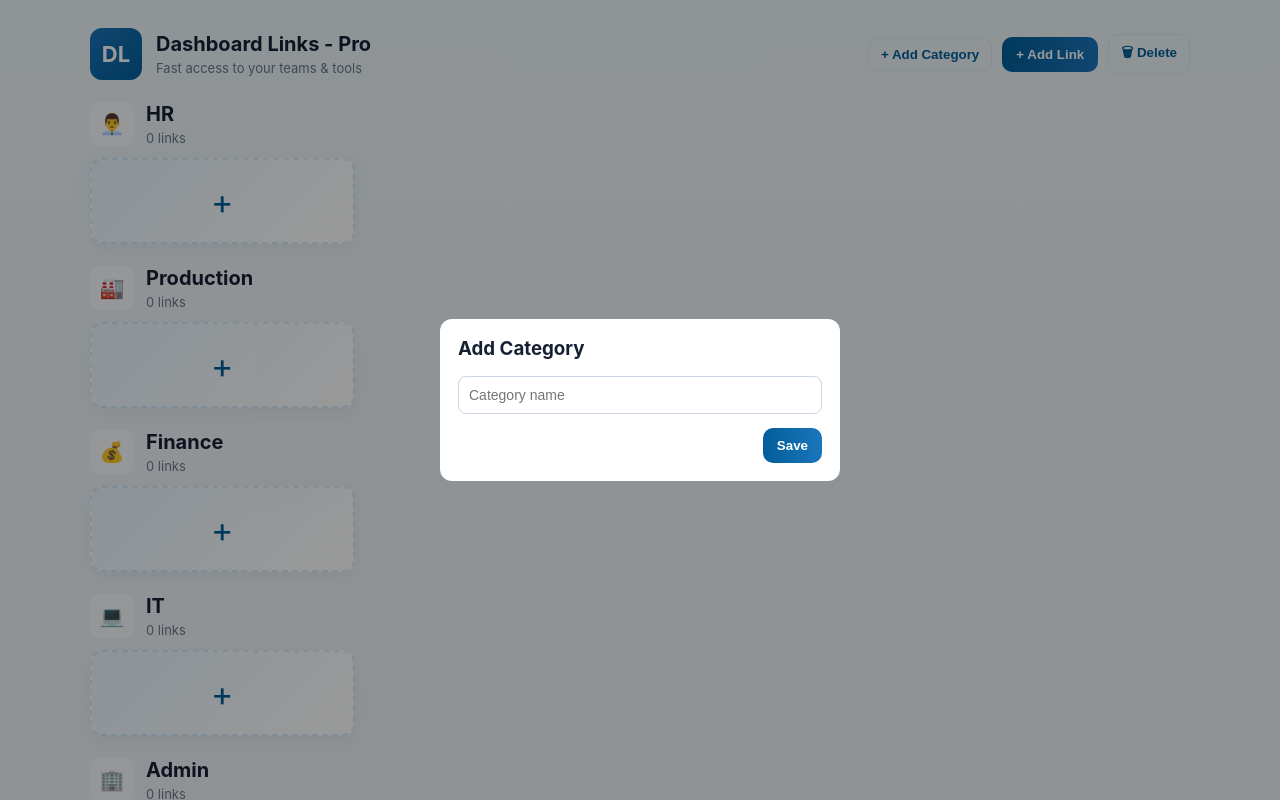
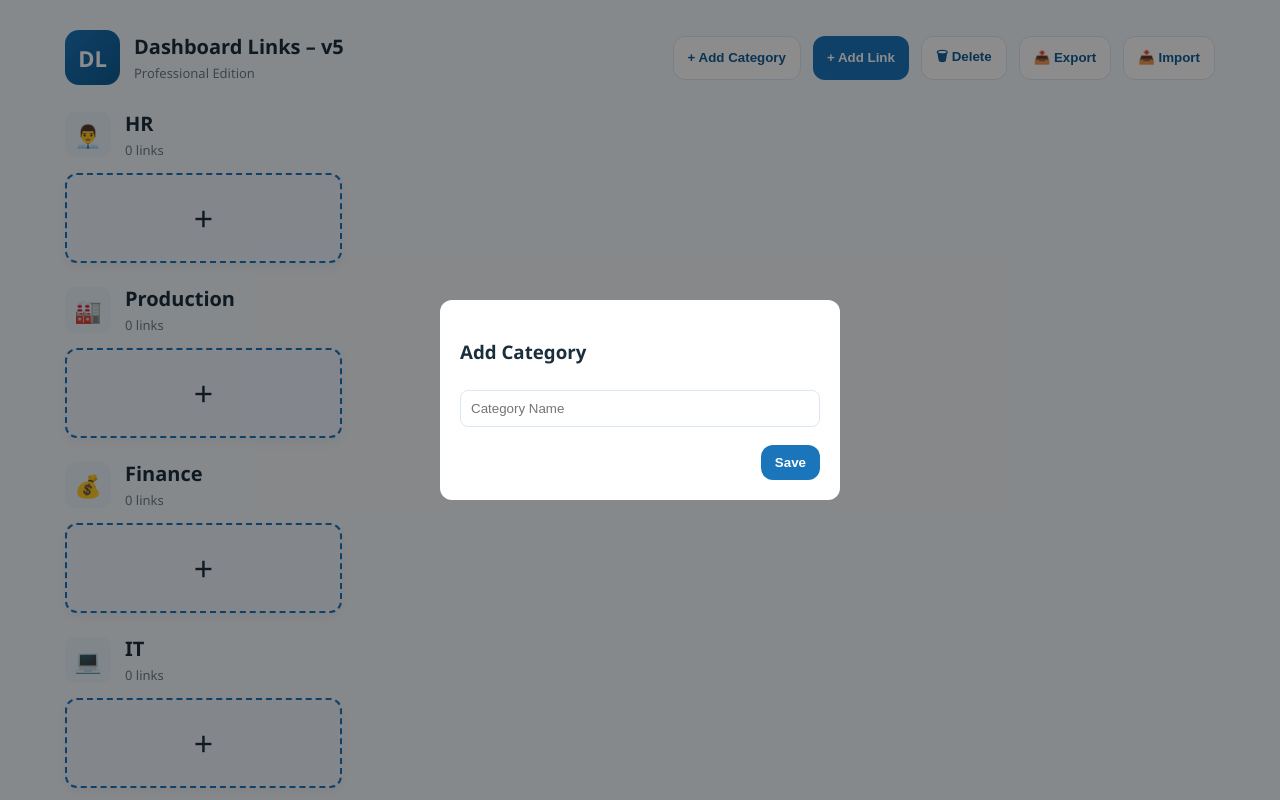
Before and after one commit to vijaysingh-241991/dashboard-links, a plain HTML site: page index.html in a window 1280 px wide. Both pictures are taken after a click on the button "+ Add Category". Shown: the top 800 px of the page. Drawn offline with Linux system fonts and the light colour scheme.

Commit message:
Update index.html

```diff
--- a/index.html
+++ b/index.html
@@ -3,131 +3,209 @@
 <head>
 <meta charset="utf-8" />
 <meta name="viewport" content="width=device-width, initial-scale=1" />
-<title>Dashboard Links - Pro v4</title>
+<title>Dashboard Links - Professional v5</title>
+
+<!-- Excel Import/Export Library -->
+<script src="https://cdn.jsdelivr.net/npm/xlsx@0.18.5/dist/xlsx.full.min.js"></script>
 
 <style>
-  :root{
-    --bg:#eef6fb;
-    --card:#ffffff;
-    --accent:#1b75bb;
-    --accent-2:#025e9a;
-    --muted:#6b7785;
-    --glass: rgba(255,255,255,0.6);
-    --radius:14px;
-  }
-  *{box-sizing:border-box}
-  body{
-    margin:0;
-    font-family: Inter, "Segoe UI", Roboto, Arial;
-    background: linear-gradient(180deg,var(--bg),#eef3f8);
-    color:#172033;
-    padding:28px;
+  :root {
+    --primary: #1b75bb;
+    --primary-dark: #0f5c94;
+    --bg: #f4f8fc;
+    --card-bg: #ffffff;
+    --border: #dbe7f3;
+    --text-main: #1b2e3c;
+    --text-muted: #6e7c87;
+    --radius: 12px;
   }
 
-  header{
-    display:flex;
-    align-items:center;
-    justify-content:space-between;
-    max-width:1100px;
-    margin:0 auto 22px;
+  * { box-sizing: border-box; }
+
+  body {
+    margin: 0;
+    font-family: "Segoe UI", Inter, Arial;
+    background: var(--bg);
+    color: var(--text-main);
+    padding: 30px;
   }
 
-  .brand{
-    display:flex;align-items:center;gap:14px;
-  }
-  .logo{
-    width:52px;height:52px;border-radius:12px;
-    background:linear-gradient(135deg,var(--accent),var(--accent-2));
-    color:white;display:flex;align-items:center;justify-content:center;
-    font-weight:700;font-size:22px;
+  header {
+    max-width: 1150px;
+    margin: 0 auto 25px;
+    display: flex;
+    justify-content: space-between;
+    align-items: center;
   }
 
-  .controls{display:flex;gap:10px;align-items:center}
-
-  button.btn{
-    padding:10px 14px;border-radius:10px;border:0;cursor:pointer;font-weight:600;
-    background:linear-gradient(90deg,var(--accent-2),var(--accent));color:white;
-  }
-  button.ghost{
-    background:transparent;border:1px solid rgba(23,32,51,0.06);
-    padding:8px 12px;border-radius:10px;font-weight:600;cursor:pointer;
-    color:var(--accent-2);
+  .brand {
+    display: flex;
+    gap: 14px;
+    align-items: center;
   }
 
-  main{max-width:1100px;margin:0 auto}
-
-  /* category */
-  .category-row{
-    margin-top:22px;
-  }
-  .category-header{
-    display:flex;align-items:center;gap:12px;
+  .logo {
+    width: 55px;
+    height: 55px;
+    border-radius: 14px;
+    background: linear-gradient(135deg, var(--primary), var(--primary-dark));
+    color: white;
+    display: flex;
+    justify-content: center;
+    align-items: center;
+    font-size: 22px;
+    font-weight: 700;
   }
 
-  .cat-bubble{
-    width:44px;height:44px;border-radius:10px;background:var(--glass);
-    display:flex;align-items:center;justify-content:center;font-size:20px;
+  .controls {
+    display: flex;
+    gap: 12px;
   }
 
-  .cat-title{font-size:20px;font-weight:700;margin-bottom:4px}
-  .muted{font-size:13px;color:var(--muted)}
-
-  /* cards */
-  .cards{
-    display:grid;
-    grid-template-columns: repeat(auto-fill,minmax(220px,1fr));
-    gap:14px;
-    margin-top:12px;
+  button {
+    padding: 10px 14px;
+    border-radius: var(--radius);
+    border: 1px solid var(--border);
+    cursor: pointer;
+    font-weight: 600;
+    background: white;
+    color: var(--primary-dark);
   }
 
-  .card{
-    background: linear-gradient(180deg, rgba(255,255,255,0.9), var(--card));
-    border-radius:12px;padding:14px;cursor:pointer;position:relative;
-    min-height:86px;
-    box-shadow: 0 6px 18px rgba(25,45,70,0.06);
-    transition:transform .15s ease;
-  }
-  .card:hover{transform:translateY(-6px);}
-
-  .card-icon{
-    width:44px;height:44px;border-radius:10px;background:linear-gradient(135deg,var(--accent),var(--accent-2));
-    color:white;display:flex;align-items:center;justify-content:center;font-size:20px;
-    margin-bottom:10px;
+  .btn-primary {
+    background: var(--primary);
+    color: white;
+    border: none;
   }
 
-  .card-title{font-weight:700;font-size:15px}
-  .card-url{font-size:12px;color:var(--muted);white-space:nowrap;overflow:hidden;text-overflow:ellipsis}
-
-  /* add card */
-  .add-card{
-    display:flex;align-items:center;justify-content:center;
-    font-size:34px;
-    background:linear-gradient(135deg,#e8f6ff,#ffffff);
-    color:var(--accent-2);
-    border:2px dashed rgba(27,117,187,0.12);
+  .btn-danger {
+    background: #c0392b;
+    color: white;
+    border: none;
   }
 
-  /* modal */
-  .modal-backdrop{
-    position:fixed;inset:0;background:rgba(0,0,0,0.4);
-    display:none;align-items:center;justify-content:center;padding:20px;
-  }
-  .modal{
-    width:400px;max-width:100%;background:white;border-radius:12px;padding:18px;
-  }
-  .modal h3{margin:0 0 10px}
-
-  input, select{
-    width:100%;padding:10px;margin-top:6px;border-radius:8px;
-    border:1px solid #ccd6e3;font-size:14px;
+  .btn-icon {
+    font-size: 17px;
   }
 
-  .row{display:flex;gap:10px;margin-top:14px;justify-content:flex-end}
+  main {
+    max-width: 1150px;
+    margin: 0 auto;
+  }
 
-  /* responsive */
-  @media(max-width:640px){
-    .cards{grid-template-columns: repeat(auto-fill,minmax(160px,1fr))}
+  /* Category */
+  .category-row {
+    margin-top: 22px;
   }
+
+  .category-header {
+    display: flex;
+    gap: 14px;
+    align-items: center;
+  }
+
+  .cat-icon {
+    width: 46px;
+    height: 46px;
+    border-radius: 10px;
+    background: #eaf3fc;
+    display: flex;
+    justify-content: center;
+    align-items: center;
+    font-size: 22px;
+  }
+
+  .cat-title {
+    font-size: 20px;
+    font-weight: 700;
+    margin-bottom: 4px;
+  }
+
+  .muted {
+    font-size: 13px;
+    color: var(--text-muted);
+  }
+
+  /* Cards */
+  .cards {
+    display: grid;
+    grid-template-columns: repeat(auto-fill, minmax(235px, 1fr));
+    gap: 14px;
+    margin-top: 14px;
+  }
+
+  .card {
+    background: var(--card-bg);
+    border: 1px solid var(--border);
+    border-radius: var(--radius);
+    padding: 16px;
+    min-height: 90px;
+    cursor: pointer;
+    box-shadow: 0 4px 12px rgba(16, 41, 66, 0.05);
+    transition: all 0.15s;
+  }
+
+  .card:hover {
+    transform: translateY(-4px);
+    box-shadow: 0 8px 22px rgba(16, 41, 66, 0.08);
+  }
+
+  .card-title {
+    font-weight: 700;
+    margin-bottom: 6px;
+  }
+
+  .card-url {
+    font-size: 13px;
+    color: var(--text-muted);
+    white-space: nowrap;
+    overflow: hidden;
+    text-overflow: ellipsis;
+  }
+
+  .add-card {
+    background: #eef5ff;
+    border: 2px dashed var(--primary);
+    display: flex;
+    justify-content: center;
+    align-items: center;
+    font-size: 34px;
+  }
+
+  /* Modal */
+  .modal-backdrop {
+    position: fixed;
+    inset: 0;
+    background: rgba(0,0,0,0.45);
+    display: none;
+    justify-content: center;
+    align-items: center;
+    padding: 20px;
+  }
+
+  .modal {
+    background: white;
+    padding: 20px;
+    border-radius: var(--radius);
+    width: 400px;
+    max-width: 100%;
+  }
+
+  input, select {
+    width: 100%;
+    padding: 10px;
+    margin-top: 8px;
+    border-radius: 8px;
+    border: 1px solid var(--border);
+  }
+
+  .row {
+    display: flex;
+    justify-content: flex-end;
+    gap: 10px;
+    margin-top: 18px;
+  }
+
 </style>
 </head>
 <body>
@@ -136,193 +214,266 @@
   <div class="brand">
     <div class="logo">DL</div>
     <div>
-      <div class="cat-title" style="font-size:20px;">Dashboard Links - Pro</div>
-      <div class="muted">Fast access to your teams & tools</div>
+      <div class="cat-title">Dashboard Links – v5</div>
+      <div class="muted">Professional Edition</div>
     </div>
   </div>
 
   <div class="controls">
-    <button class="ghost" id="btnAddCategory">+ Add Category</button>
-    <button class="btn" id="btnAddGlobalLink">+ Add Link</button>
-    <button class="ghost" id="btnDeleteItem">🗑 Delete</button>
+    <button id="btnAddCategory">+ Add Category</button>
+    <button class="btn-primary" id="btnAddLink">+ Add Link</button>
+    <button id="btnDelete">🗑 Delete</button>
+    <button id="btnExport">📤 Export</button>
+    <button id="btnImport">📥 Import</button>
   </div>
 </header>
 
 <main id="mainArea"></main>
 
-<!-- MODAL -->
+<!-- Modal -->
 <div class="modal-backdrop" id="modalBackdrop">
   <div class="modal" id="modalContent"></div>
 </div>
 
 <script>
 /* STORAGE */
-const STORAGE_CATS = "cats_v4";
-const STORAGE_LINKS = "links_v4";
+const CATS_KEY = "cats_v5";
+const LINKS_KEY = "links_v5";
 
-let categories = JSON.parse(localStorage.getItem(STORAGE_CATS)) || [
+let categories = JSON.parse(localStorage.getItem(CATS_KEY)) || [
   {id:"c1",name:"HR"},
   {id:"c2",name:"Production"},
   {id:"c3",name:"Finance"},
   {id:"c4",name:"IT"},
   {id:"c5",name:"Admin"}
 ];
-let links = JSON.parse(localStorage.getItem(STORAGE_LINKS)) || [];
 
-function save(){ localStorage.setItem(STORAGE_CATS,JSON.stringify(categories)); localStorage.setItem(STORAGE_LINKS,JSON.stringify(links)); }
+let links = JSON.parse(localStorage.getItem(LINKS_KEY)) || [];
 
-function iconFor(cat){
-  const map={HR:"👨‍💼",Production:"🏭",Finance:"💰",IT:"💻",Admin:"🏢"};
-  return map[cat] || "🔗";
-}
+/* Save */
+const save = () => {
+  localStorage.setItem(CATS_KEY, JSON.stringify(categories));
+  localStorage.setItem(LINKS_KEY, JSON.stringify(links));
+};
 
-function uid(){return "id"+Math.random().toString(36).slice(2);}
+/* Icons */
+const getIcon = (cat) => ({
+  HR:"👨‍💼", Production:"🏭", Finance:"💰",
+  IT:"💻", Admin:"🏢"
+}[cat] || "🔗");
+
+/* Unique ID */
+const uid = () => "id"+Math.random().toString(36).slice(2);
 
 /* RENDER */
-function render(){
-  const main=document.getElementById("mainArea");
-  main.innerHTML="";
+function render() {
+  const main = document.getElementById("mainArea");
+  main.innerHTML = "";
 
-  categories.forEach(cat=>{
-    const row=document.createElement("div");
-    row.className="category-row";
+  categories.forEach(cat => {
+    const row = document.createElement("div");
+    row.className = "category-row";
 
-    const head=document.createElement("div");
-    head.className="category-header";
-    head.innerHTML=`
-      <div class="cat-bubble">${iconFor(cat.name)}</div>
-      <div>
-        <div class="cat-title">${cat.name}</div>
-        <div class="muted">${links.filter(l=>l.category==cat.id).length} links</div>
-      </div>`;
-    row.appendChild(head);
+    row.innerHTML = `
+      <div class="category-header">
+        <div class="cat-icon">${getIcon(cat.name)}</div>
+        <div>
+          <div class="cat-title">${cat.name}</div>
+          <div class="muted">${links.filter(l => l.category == cat.id).length} links</div>
+        </div>
+      </div>
+    `;
 
-    const cards=document.createElement("div");
-    cards.className="cards";
+    const cards = document.createElement("div");
+    cards.className = "cards";
 
-    links.filter(l=>l.category==cat.id).forEach(l=>{
-      const c=document.createElement("div");
-      c.className="card";
-      c.addEventListener("click",()=>window.open(l.url,"_blank"));
-      c.innerHTML=`
-        <div class="card-icon">${iconFor(cat.name)}</div>
+    links.filter(l => l.category == cat.id).forEach(l => {
+      const card = document.createElement("div");
+      card.className = "card";
+      card.onclick = () => window.open(l.url, "_blank");
+      card.innerHTML = `
         <div class="card-title">${l.title}</div>
-        <div class="card-url">${l.url}</div>`;
-      cards.appendChild(c);
+        <div class="card-url">${l.url}</div>
+      `;
+      cards.appendChild(card);
     });
 
-    const add=document.createElement("div");
-    add.className="card add-card";
-    add.textContent="+";
-    add.onclick=()=>openLinkModal(cat.id);
+    const add = document.createElement("div");
+    add.className = "card add-card";
+    add.textContent = "+";
+    add.onclick = () => openLinkModal(cat.id);
+
     cards.appendChild(add);
-
     row.appendChild(cards);
     main.appendChild(row);
   });
 }
 
+
 /* MODAL */
-const modalB=document.getElementById("modalBackdrop");
-const modalC=document.getElementById("modalContent");
-function openModal(html){
-  modalC.innerHTML=html;
-  modalB.style.display="flex";
-}
-modalB.onclick=e=>{ if(e.target===modalB) closeModal(); }
-function closeModal(){ modalB.style.display="none"; }
+const backdrop = document.getElementById("modalBackdrop");
+const modalEl = document.getElementById("modalContent");
+
+const openModal = html => {
+  modalEl.innerHTML = html;
+  backdrop.style.display = "flex";
+};
+const closeModal = () => backdrop.style.display = "none";
+
+backdrop.onclick = e => { if(e.target === backdrop) closeModal(); };
+
 
 /* ADD CATEGORY */
-function openCatModal(){
+document.getElementById("btnAddCategory").onclick = () => {
   openModal(`
     <h3>Add Category</h3>
-    <input id="catName" placeholder="Category name" />
-    <div class="row"><button class="btn" id="saveCat">Save</button></div>
+    <input id="catName" placeholder="Category Name" />
+    <div class="row">
+      <button class="btn-primary" id="saveCat">Save</button>
+    </div>
   `);
-  document.getElementById("saveCat").onclick=()=>{
-    const name=document.getElementById("catName").value.trim();
-    if(!name) return alert("Enter name");
-    categories.push({id:uid(),name});
+
+  document.getElementById("saveCat").onclick = () => {
+    let name = document.getElementById("catName").value.trim();
+    if (!name) return alert("Enter category name");
+    categories.push({id: uid(), name});
+    save(); closeModal(); render();
+  };
+};
+
+
+/* ADD LINK */
+function openLinkModal(catId) {
+  const opts = categories.map(c => `<option value="${c.id}" ${c.id==catId?"selected":""}>${c.name}</option>`).join("");
+
+  openModal(`
+    <h3>Add Link</h3>
+    <input id="lTitle" placeholder="Title" />
+    <input id="lUrl" placeholder="https://example.com" />
+    <select id="lCat">${opts}</select>
+    <div class="row">
+      <button class="btn-primary" id="saveLink">Save</button>
+    </div>
+  `);
+
+  document.getElementById("saveLink").onclick = () => {
+    let t = document.getElementById("lTitle").value.trim();
+    let u = document.getElementById("lUrl").value.trim();
+    let c = document.getElementById("lCat").value;
+    if(!t || !u) return alert("All fields required");
+    links.push({id: uid(), title: t, url: u, category: c});
     save(); closeModal(); render();
   };
 }
 
-/* ADD LINK */
-function openLinkModal(catId){
-  const opts=categories.map(c=>`<option value="${c.id}" ${c.id==catId?"selected":""}>${c.name}</option>`).join("");
-  openModal(`
-    <h3>Add Link</h3>
-    <input id="lTitle" placeholder="Title" />
-    <input id="lUrl" placeholder="https://..." />
-    <select id="lCat">${opts}</select>
-    <div class="row"><button class="btn" id="saveLink">Save</button></div>
-  `);
-  document.getElementById("saveLink").onclick=()=>{
-    const t=document.getElementById("lTitle").value.trim();
-    const u=document.getElementById("lUrl").value.trim();
-    const c=document.getElementById("lCat").value;
-    if(!t||!u) return alert("All fields required");
-    links.push({id:uid(),title:t,url:u,category:c});
-    save(); closeModal(); render();
-  };
-}
+document.getElementById("btnAddLink").onclick = () => openLinkModal(categories[0].id);
+
 
 /* DELETE MENU */
-function openDeleteModal(){
-  const catOpts=categories.map(c=>`<option value="${c.id}">${c.name}</option>`).join("");
-  const linkOpts=links.map(l=>`<option value="${l.id}">${l.title}</option>`).join("");
+document.getElementById("btnDelete").onclick = () => {
+  const catOpts = categories.map(c => `<option value="${c.id}">${c.name}</option>`).join("");
+  const linkOpts = links.map(l => `<option value="${l.id}">${l.title}</option>`).join("");
 
   openModal(`
     <h3>Delete</h3>
+    <label><input type="radio" name="dtype" value="cat" checked> Delete Category</label><br>
+    <label><input type="radio" name="dtype" value="link"> Delete Link</label>
 
-    <label><input type="radio" name="dtype" value="cat" checked /> Delete Category</label><br>
-    <label><input type="radio" name="dtype" value="link" /> Delete Link</label>
-
-    <div id="delSelectWrap" style="margin-top:12px;">
+    <div id="delWrap" style="margin-top:10px;">
       <select id="delSelect">${catOpts}</select>
     </div>
 
     <div class="row">
-      <button class="btn" style="background:#c0392b" id="doDelete">Delete</button>
+      <button class="btn-danger" id="doDelete">Delete</button>
     </div>
   `);
 
-  const radios=document.querySelectorAll("input[name='dtype']");
-  const wrap=document.getElementById("delSelectWrap");
-
-  radios.forEach(r=>{
-    r.onchange=()=>{
-      const type=document.querySelector("input[name='dtype']:checked").value;
-      wrap.innerHTML= type==="cat"
+  document.querySelectorAll("input[name=dtype]").forEach(r => {
+    r.onchange = () => {
+      const t = document.querySelector("input[name=dtype]:checked").value;
+      document.getElementById("delWrap").innerHTML =
+        t === "cat"
         ? `<select id="delSelect">${catOpts}</select>`
         : `<select id="delSelect">${linkOpts}</select>`;
     };
   });
 
-  document.getElementById("doDelete").onclick=()=>{
-    const type=document.querySelector("input[name='dtype']:checked").value;
-    const id=document.getElementById("delSelect").value;
+  document.getElementById("doDelete").onclick = () => {
+    const type = document.querySelector("input[name=dtype]:checked").value;
+    const id = document.getElementById("delSelect").value;
 
-    if(type==="cat"){
-      if(links.some(l=>l.category==id)){
+    if (type === "cat") {
+      if (links.some(l => l.category == id))
         return alert("Category not empty");
-      }
-      categories = categories.filter(c=>c.id!=id);
+      categories = categories.filter(c => c.id != id);
     } else {
-      links = links.filter(l=>l.id!=id);
+      links = links.filter(l => l.id != id);
     }
 
     save(); closeModal(); render();
   };
-}
+};
 
-/* EVENTS */
-document.getElementById("btnAddCategory").onclick=openCatModal;
-document.getElementById("btnAddGlobalLink").onclick=()=>openLinkModal(categories[0]?.id);
-document.getElementById("btnDeleteItem").onclick=openDeleteModal;
+
+/* EXPORT (XLSX or CSV) */
+document.getElementById("btnExport").onclick = () => {
+  const data = links.map(l => ({
+    Category: categories.find(c => c.id == l.category)?.name || "",
+    Title: l.title,
+    URL: l.url
+  }));
+
+  const ws = XLSX.utils.json_to_sheet(data);
+  const wb = XLSX.utils.book_new();
+  XLSX.utils.book_append_sheet(wb, ws, "Links");
+
+  XLSX.writeFile(wb, "DashboardLinks.xlsx");
+};
+
+
+/* IMPORT */
+document.getElementById("btnImport").onclick = () => {
+  const input = document.createElement("input");
+  input.type = "file";
+  input.accept = ".csv,.xlsx";
+
+  input.onchange = (e) => {
+    const file = e.target.files[0];
+    const reader = new FileReader();
+
+    reader.onload = (evt) => {
+      const wb = XLSX.read(evt.target.result, {type: "binary"});
+      const ws = wb.Sheets[wb.SheetNames[0]];
+      const rows = XLSX.utils.sheet_to_json(ws);
+
+      // Reset
+      links = [];
+      rows.forEach(r => {
+        const catName = r.Category?.trim();
+        let cat = categories.find(c => c.name.toLowerCase() === catName.toLowerCase());
+        if (!cat) {
+          cat = {id: uid(), name: catName};
+          categories.push(cat);
+        }
+        links.push({
+          id: uid(),
+          title: r.Title,
+          url: r.URL,
+          category: cat.id
+        });
+      });
+
+      save(); render();
+      alert("Import successful!");
+    };
+
+    reader.readAsBinaryString(file);
+  };
+
+  input.click();
+};
 
 render();
 </script>
-
 </body>
 </html>
```
